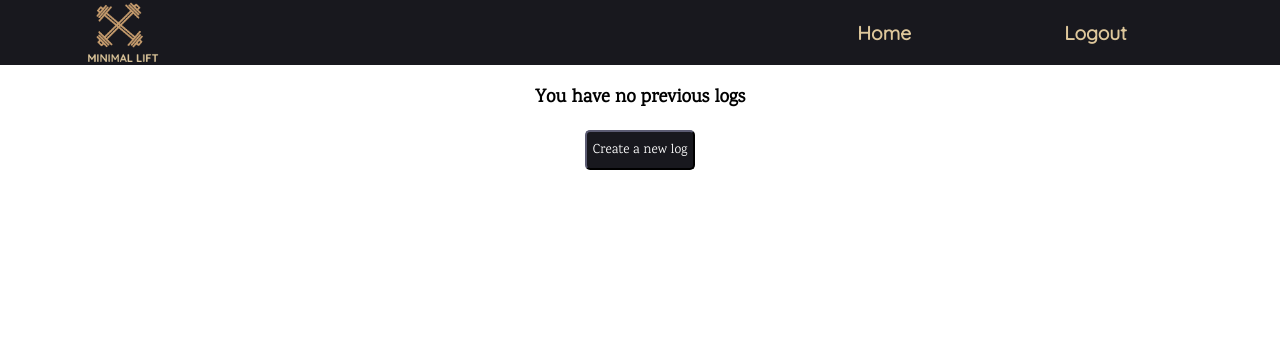
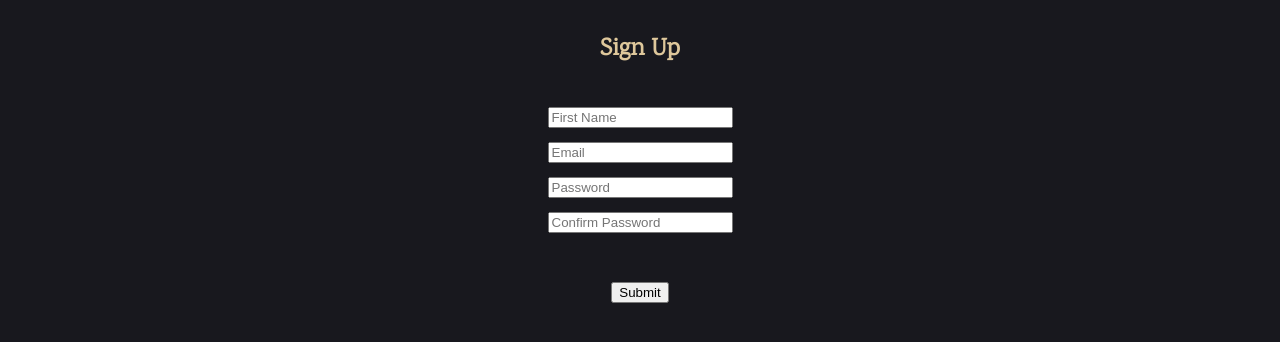
Before and after one commit to Build-Week-Weight-Lifting-Journal-1/Front-End, a React (Create React App) app: page / in a window 1280 px wide. Shown: the top 342 px of the page. Built offline with nearby package versions, Linux system fonts and the light colour scheme.

Commit message:
added Emily's code

```diff
--- a/src/App.js
+++ b/src/App.js
@@ -3,9 +3,30 @@ import './App.css';
 import LogForm from "./components/LogForm";
 import { Route } from "react-router-dom";
 import LastLog from "./components/LastLog";
-import Header from "./components/Header";
+import Forms from "./components/Forms";
+// import styled from 'styled-components';
+
+// const Style = styled.div`
+//   display: flex;
+//   margin: 0 auto;
+//   justify-content: center;
+//   height: 100vh;
+//   font-size: 1.5rem;
+//   background #18181E ;
+//   color: #DEC79B;
+// `
 
 function App() {
+
+  const [members, setMembers] = useState([{
+    name: '',
+    email:'',
+    password: ''
+  }]);
+
+  const addNewMember = teamMember =>{
+    setMembers([...members, teamMember]);
+  };
 
   const [exerciseList, setExerciseList] = useState([]);
 
@@ -29,9 +50,20 @@ function App() {
 
   return (
     <div className="App">
-      <Header />
+      {/* <Style>
+        <div className="App">
+          <img src={logo} alt="Logo"/>
+          <Forms addNewMember={addNewMember}/>
+        </div>
+      </Style> */}
       <Route
         exact path="/"
+        render={routeProps => {
+          return <Forms {...routeProps} addNewMember={addNewMember}/>
+        }}
+      />
+      <Route
+        exact path="/lastlog"
         render={routeProps => {
           return <LastLog {...routeProps}  exerciseList={exerciseList}/>
         }}
--- /dev/null
+++ b/src/components/Forms.js
@@ -0,0 +1,102 @@
+import React from 'react';
+import { Form, Field, withFormik } from 'formik';
+import * as Yup from 'yup';
+import axios from 'axios';
+import styled from 'styled-components';
+
+const Style = styled.div`
+  display: flex;
+  margin: 0 auto;
+  justify-content: center;
+  height: 100vh;
+  font-size: 1.5rem;
+  background #18181E ;
+  color: #DEC79B;
+`
+
+const SignUp = ({ errors, touched, values }) => {
+  return (
+    <Style>
+    <div className='form'>
+      <h4>Sign Up</h4>
+      <Form>
+        <Field
+          type='name'
+          name='name'
+          placeholder='First Name'
+          className='input'
+        /><br/>
+        {touched.name && errors.name && <p className='error'>{errors.name}</p>}
+        <Field
+          type='email'
+          name='email'
+          placeholder='Email'
+          className='input'
+        /><br/>
+        {touched.email && errors.email && (
+          <p className='error'>{errors.email}</p>
+        )}
+        <Field
+          type='password'
+          name='password'
+          placeholder='Password'
+          className='input'
+        /><br/>
+        {touched.password && errors.password && (
+          <p className='error'>{errors.password}</p>
+        )}
+        <Field
+          type='password'
+          name='confirmPassword'
+          placeholder='Confirm Password'
+          className='input'
+        /><br/>
+        {touched.confirmpassword && errors.confirmpassword && (
+          <p className='error'>{errors.confirmpassword}</p>
+        )}<br/>
+        <button type='submit' className='submit'>
+          Submit
+        </button>
+      </Form>
+    </div>
+    </Style>
+  )
+}
+const FormikApp = withFormik({
+  mapPropsToValues({ name, email, password, confirmPassword}) {
+    return {
+      name: name || '',
+      email: email || '',
+      password: password || '',
+      confirmPassword: confirmPassword || '',
+    }
+  },
+  validationSchema: Yup.object().shape({
+    name: Yup.string().required(),
+    email: Yup.string()
+      .email()
+      .required(),
+    password: Yup
+    .string()
+    .label('Password')
+    .required()
+    .min(4, 'Password must have more than 4 characters '),
+    confirmPassword: Yup
+    .string()
+    .oneOf([Yup.ref('password')], 'Confirm Password must matched Password')
+    .required('Confirm Password is required')
+  }),
+  handleSubmit(values, { setStatus, resetForm }) {
+      console.log('submitting', values);
+      axios
+      .post('https://reqres.in/api/users', values)
+      .then(res => {
+         console.log('success', res);
+         setStatus(res.data);
+         resetForm();
+      })
+      .catch(err => console.log('NOOOOO!!!', err.response));
+   },
+})
+const FormSignUp = FormikApp(SignUp)
+export default FormSignUp;
--- a/src/components/LastLog.js
+++ b/src/components/LastLog.js
@@ -3,6 +3,7 @@ import { Link } from "react-router-dom";
 import styled from 'styled-components';
 import SearchForm from './SearchForm';
 import LogCard from './LogCard';
+import Header from './Header';
 
 
 const BtnStyle = styled.button`
@@ -24,6 +25,7 @@ export default function LastLog({ exerciseList }) {
   if (exerciseList.length === 0) {
     return (
       <div>
+        <Header />
         <h3>You have no previous logs</h3>
         <Link to="/new-log">
           <BtnStyle>Create a new log</BtnStyle>
@@ -34,6 +36,7 @@ export default function LastLog({ exerciseList }) {
   else {
     return (
       <div>
+        <Header />
         <SearchForm exerciseList={exerciseList} />
         <h3>Your last five logs:</h3>
         {exerciseList.slice(-5).map((exercise) =>
--- a/src/components/LogForm.js
+++ b/src/components/LogForm.js
@@ -6,6 +6,7 @@ import { Link } from "react-router-dom";
 import axios from "axios";
 import { withFormik, Form, Field } from "formik";
 import * as Yup from 'yup';
+import Header from './Header';
 
 
 const LabelStyle = styled.label`
@@ -49,6 +50,7 @@ const LogForm = ({ addNewExercise, values, errors, touched, status }) => {
 
   return (
     <div>
+      <Header />
       <Form className="form-styled">
         <h3>Add New Exercise</h3>
 
@@ -172,7 +174,7 @@ const LogForm = ({ addNewExercise, values, errors, touched, status }) => {
           {/* SubButton = <button> */}
           <BtnStyle type="submit">Log Exercise</BtnStyle>
 
-          <Link exact to="/">
+          <Link exact to="/lastlog">
             <BtnStyle>Previous Log</BtnStyle>
           </Link>
         </ButtonContainer>
```
